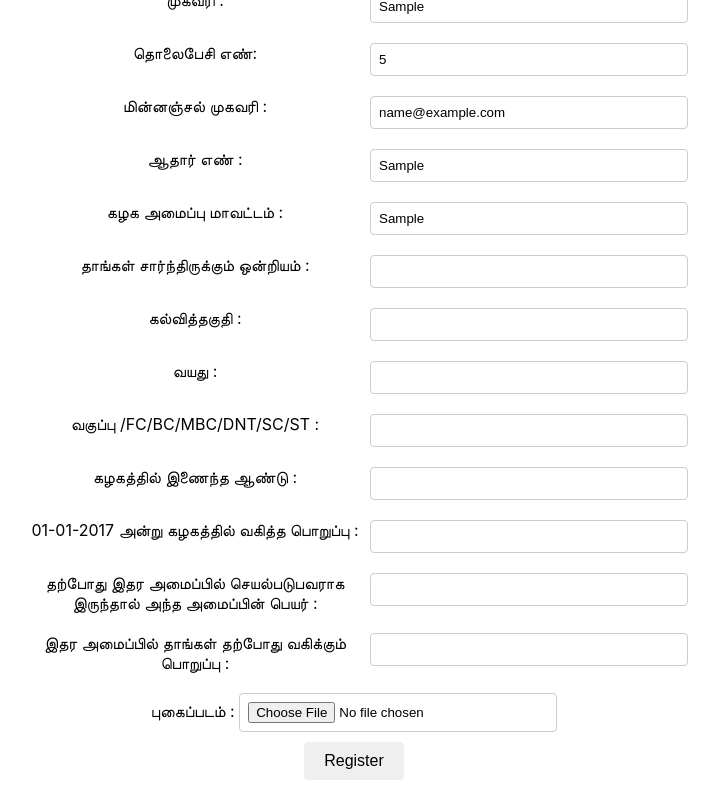
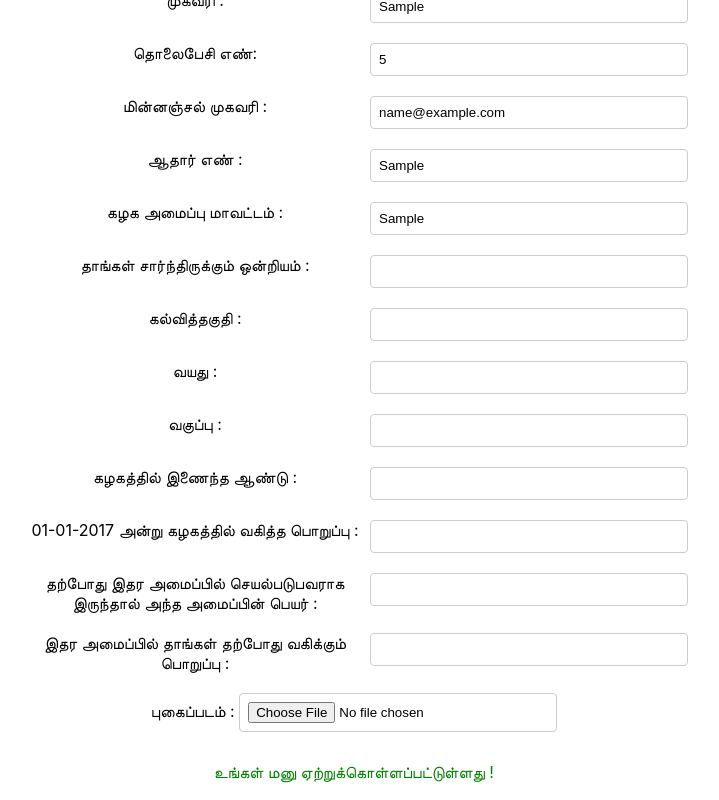
Before and after one commit to Gokul1734/Registration, a React (Create React App) app: page / in a window 1280 px wide. Both pictures are taken after typing "Sample", "Sample", "5", "name@example.com", "Sample", "Sample" into the empty fields and a click on the button "Register". Shown: the part 417-1217 px from the top of the page, without its empty margins (0-719 px from the left). Built offline with nearby package versions, Linux system fonts and the light colour scheme; no server answers.

Commit message:
Update registration.js

```diff
--- a/src/pages/registration.js
+++ b/src/pages/registration.js
@@ -48,13 +48,12 @@ const Registration = () => {
   const [Union,setUnion] = useState('');
   const [error,setError] = useState('');
   const [img,setImg] = useState('');
+  const [showSuccess, setShowSuccess] = useState(false);
 
  const handleUpload = () => {
   // // console.log(img);
-  const imgRef = sref(Store,`profiles/${Name} - ${phone}`);
-  uploadBytes(imgRef, img).then((snapshot) => {
-   alert('Uploaded Profile Photo')
- });
+  const imgRef = sref(Store,`profiles/${Name}(${phone})`);
+  uploadBytes(imgRef, img);
 
  }
 
@@ -82,7 +81,11 @@ const Registration = () => {
        });
        const imgRef = sref(Store,`profiles/${Name}`);
        uploadBytes(imgRef, img);
-       alert(`உங்கள் மனு ஏற்றுக்கொள்ளப்பட்டுள்ளது !`);
+       setShowSuccess(true);
+       // alert(`உங்கள் மனு ஏற்றுக்கொள்ளப்பட்டுள்ளது !`);
+       setTimeout(() => {
+        setShowSuccess(false);
+      }, 10000);
      } catch (error) {
        console.log(error);
      }
@@ -200,7 +203,7 @@ const Registration = () => {
         />
         </div>
         <div className='form-row'>
-        <label className='form-label'>வகுப்பு /FC/BC/MBC/DNT/SC/ST : </label>
+        <label className='form-label'>வகுப்பு : </label>
         <input
           type="text"
           placeholder=""
@@ -252,7 +255,8 @@ const Registration = () => {
          <label className='form-label'>புகைப்படம் : </label>
          <input type="file" className='form-input' onChange={(e) => {setImg(e.target.files[0])}} />
         </div>
-        <button type="submit">Register</button>
+        {!showSuccess && <button type="submit">Register</button>}
+        {showSuccess && <div style={{ color: 'green',padding:'20px' }}>உங்கள் மனு ஏற்றுக்கொள்ளப்பட்டுள்ளது !</div>}
       </form>
     </div>
   );
```
